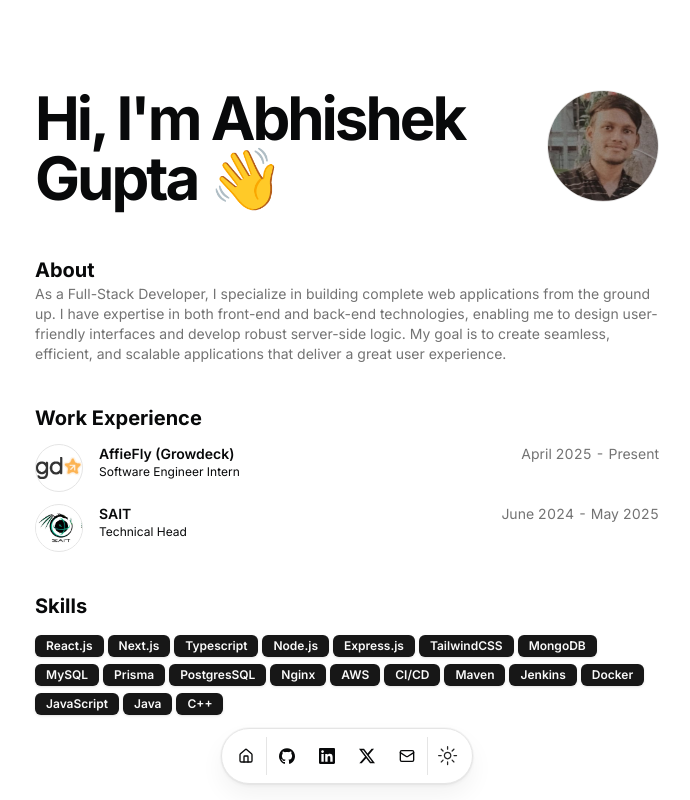
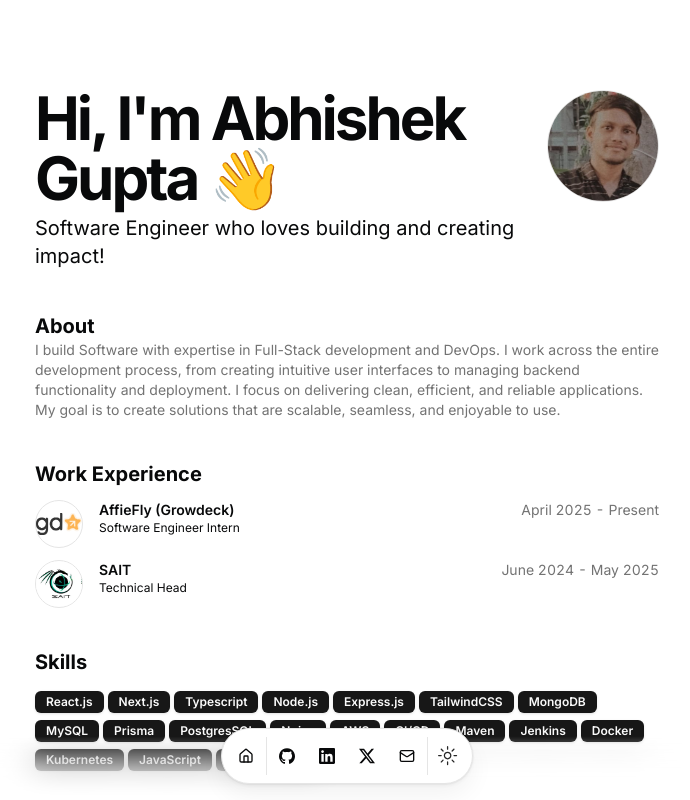
Before and after one commit to Abhishek83gupta/portfolio, a Next.js app: page / in a window 1280 px wide. Shown: the top 800 px of the page, without its empty margins (293-983 px from the left). Built offline with nearby package versions, Linux system fonts and the light colour scheme.

Commit message:
feat : Finish updating portfolio

```diff
--- a/src/data/resume.tsx
+++ b/src/data/resume.tsx
@@ -8,9 +8,9 @@ export const DATA = {
   location: "Maharashtra, Thane",
   locationLink: "",
   description:
-    "",
+    "Software Engineer who loves building and creating impact!",
   summary:
-    "As a Full-Stack Developer, I specialize in building complete web applications from the ground up. I have expertise in both front-end and back-end technologies, enabling me to design user-friendly interfaces and develop robust server-side logic. My goal is to create seamless, efficient, and scalable applications that deliver a great user experience.",
+    "I build Software with expertise in Full-Stack development and DevOps. I work across the entire development process, from creating intuitive user interfaces to managing backend functionality and deployment. I focus on delivering clean, efficient, and reliable applications. My goal is to create solutions that are scalable, seamless, and enjoyable to use.",
   avatarUrl: "/me.jpg",
   skills: [
     "React.js",
@@ -29,6 +29,7 @@ export const DATA = {
     "Maven",
     "Jenkins",
     "Docker",
+    "Kubernetes",
     "JavaScript",
     "Java",
     "C++",
```
